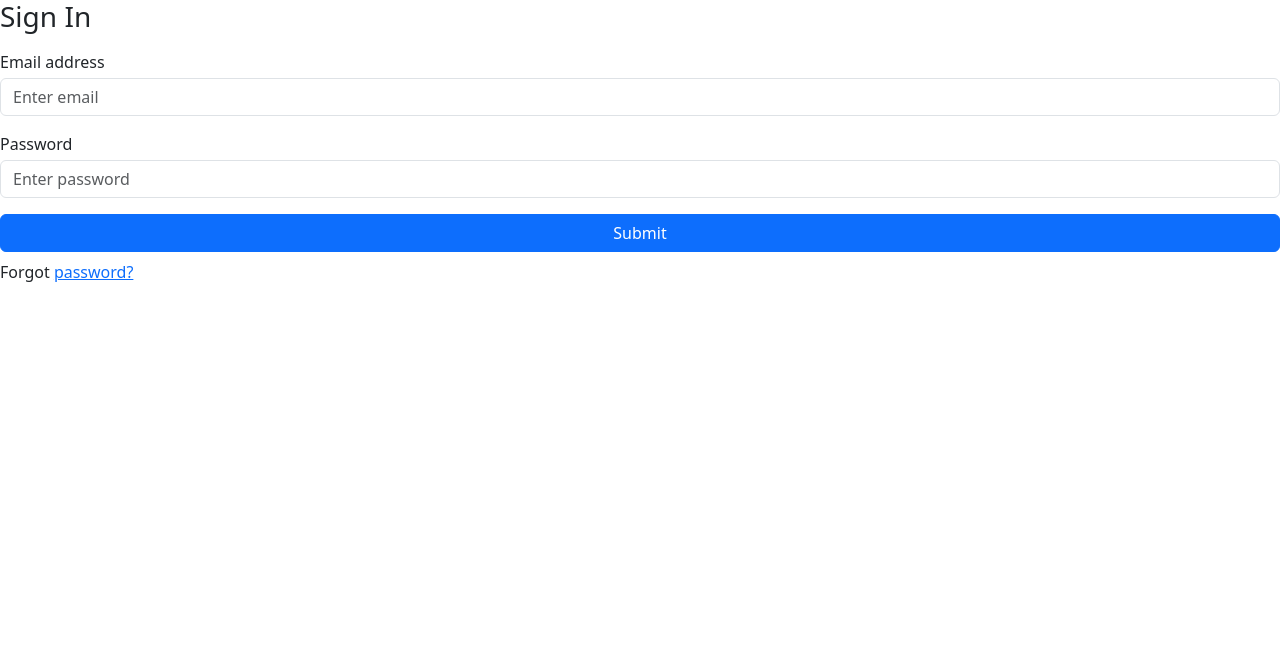
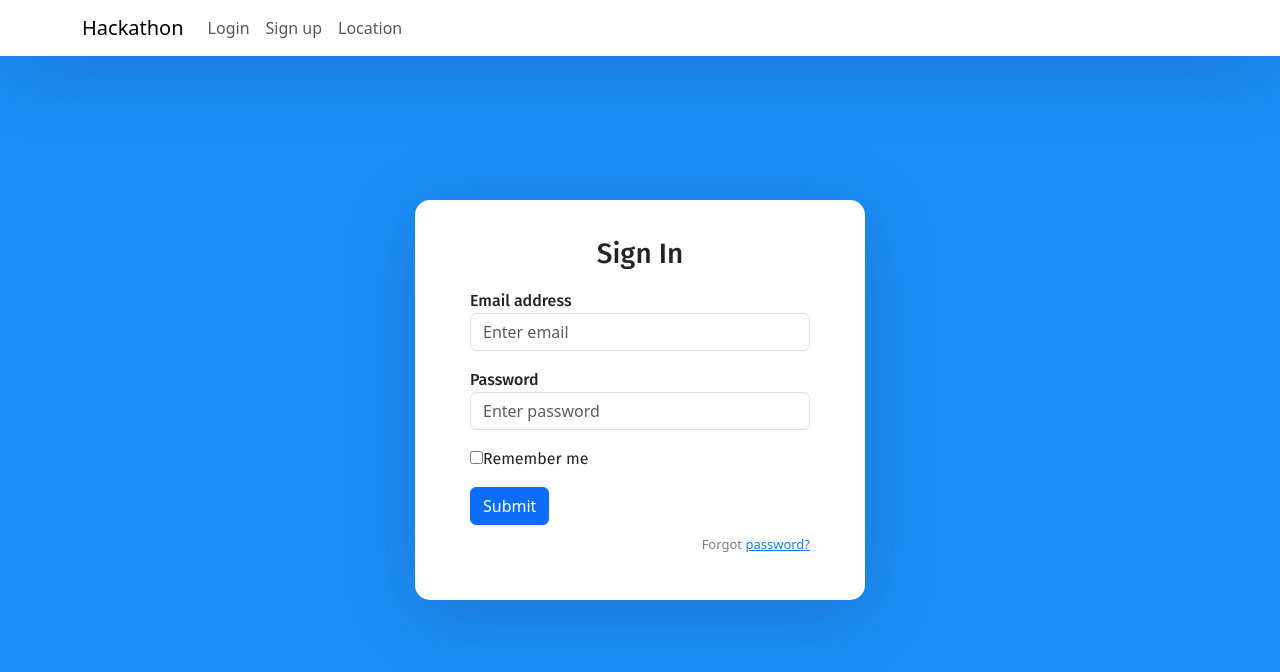
Before and after one commit to varungujarathi9/inrix-2022-hack-app, a React (Create React App) app in the folder frontend/: page / in a window 1280 px wide. Shown: the top 672 px of the page. Built offline with nearby package versions, Linux system fonts and the light colour scheme.

Commit message:
Login and Location

```diff
--- a/frontend/src/App.js
+++ b/frontend/src/App.js
@@ -1,99 +1,55 @@
-import React, { useState } from 'react';
-
-  const App = () => {
-  const [lat, setLat] = useState(null);
-  const [lng, setLng] = useState(null);
-  const [status, setStatus] = useState(null);
-
-  const getLocation = () => {
-    if (!navigator.geolocation) {
-      setStatus('Geolocation is not supported by your browser');
-    } else {
-      setStatus('Locating...');
-      navigator.geolocation.getCurrentPosition((position) => {
-        setStatus(null);
-        setLat(position.coords.latitude);
-        setLng(position.coords.longitude);
-      }, () => {
-        setStatus('Unable to retrieve your location');
-      });
-    }
-  }
-
-  return (
-    <div className="App">
-      <button onClick={getLocation}>Get Location</button>
-      <h1>Coordinates</h1>
-      <p>{status}</p>
-      {lat && <p>Latitude: {lat}</p>}
-      {lng && <p>Longitude: {lng}</p>}
-    </div>
-  );
-}
-
-export default App;
+import React from 'react'
+// import '../node_modules/bootstrap/dist/css/bootstrap.min.css'
+import "bootstrap/dist/css/bootstrap.min.css"
+import './App.css'
+import { BrowserRouter as Router, Routes, Route, Link } from 'react-router-dom'
+import Login from './Component/login'
+import SignUp from './Component/signup'
+import Location from './Location.js'
 
 
-/*import logo from './logo.svg';
-import React, { Component } from "react";
-import './App.css';
-import { geolocated } from "react-geolocated";
-
-class App extends Component {
-  render() {
-
-    // Check geolocation supported in
-    // browser or not
-    return this.props.isGeolocationAvailable ? (
-
-      // Check location is enable in
-      // browser or not
-      this.props.isGeolocationEnabled ? (
-
-        // Check coordinates of current
-        // location is available or not
-        this.props.coords ? (
-          <div>
-            <h1 style={{ color: "green" }}>GeeksForGeeks</h1>
-            <h3 style={{ color: "red" }}>
-              Current latitude and longitude of the user is
-            </h3>
-            <ul>
-              <li>latitude - {this.props.coords.latitude}</li>
-              <li>longitude - {this.props.coords.longitude}</li>
-            </ul>
+function App() {
+  return (
+    <Router>
+      <div className="App">
+        <nav className="navbar navbar-expand-lg navbar-light fixed-top">
+          <div className="container">
+            <Link className="navbar-brand" to={'/sign-in'}>
+              Hackathon
+            </Link>
+            <div className="collapse navbar-collapse" id="navbarTogglerDemo02">
+              <ul className="navbar-nav ml-auto">
+                <li className="nav-item">
+                  <Link className="nav-link" to={'/sign-in'}>
+                    Login
+                  </Link>
+                </li>
+                <li className="nav-item">
+                  <Link className="nav-link" to={'/sign-up'}>
+                    Sign up
+                  </Link>
+                </li>
+                <li className="nav-item">
+                  <Link className="nav-link" to={'/location'}>
+                    Location
+                  </Link>
+                </li>
+              </ul>
+            </div>
           </div>
-        ) : (
-          <h1>Getting the location data</h1>
-        )
-      ) : (
-        <h1>Please enable location on your browser</h1>
-      )
-    ) : (
-      <h1>Please, update your or change the browser </h1>
-    );
-  }
+        </nav>
+        <div className="auth-wrapper">
+          <div className="auth-inner">
+            <Routes>
+              <Route exact path="/" element={<Login />} />
+              <Route path="/sign-in" element={<Login />} />
+              <Route path="/sign-up" element={<SignUp />} />
+              <Route path="/location" element={<Location />} />
+            </Routes>
+          </div>
+        </div>
+      </div>
+    </Router>
+  )
 }
-
-/*function App() {
-  return (
-    <div className="App">
-      <header className="App-header">
-        <img src={logo} className="App-logo" alt="logo" />
-        <p>
-          Edit <code>src/App.js</code> and save to reload.
-        </p>
-        <a
-          className="App-link"
-          href="https://reactjs.org"
-          target="_blank"
-          rel="noopener noreferrer"
-        >
-          Learn React
-        </a>
-      </header>
-    </div>
-  );
-}*/
-
-//export default geolocated(App);
+export default App;
--- /dev/null
+++ b/frontend/src/Component/login.js
@@ -0,0 +1,53 @@
+import React, { Component } from 'react'
+import { BrowserRouter as Router, Routes, Route, Link } from 'react-router-dom'
+
+export default class login extends Component {
+  render() {
+    return (
+      <form>
+        <h3>Sign In</h3>
+        <div className="mb-3">
+          <label>Email address</label>
+          <input
+            type="email"
+            className="form-control"
+            placeholder="Enter email"
+          />
+        </div>
+        <div className="mb-3">
+          <label>Password</label>
+          <input
+            type="password"
+            className="form-control"
+            placeholder="Enter password"
+          />
+        </div>
+        <div className="mb-3">
+          <div className="custom-control custom-checkbox">
+            <input
+              type="checkbox"
+              className="custom-control-input"
+              id="customCheck1"
+            />
+            <label className="custom-control-label" htmlFor="customCheck1">
+              Remember me
+            </label>
+          </div>
+        </div>
+        <div className="d-grid">
+          {/* <button type="submit" className="btn btn-primary">
+            Submit
+          </button> */}
+          <Link className="nav-link" to={'/location'} >
+            <button type="submit" className="btn btn-primary">
+            Submit
+            </button>
+          </Link>
+        </div>
+        <p className="forgot-password text-right">
+          Forgot <a href="#">password?</a>
+        </p>
+      </form>
+    )
+  }
+}
--- /dev/null
+++ b/frontend/src/Component/signup.js
@@ -0,0 +1,46 @@
+import React, { Component } from 'react'
+export default class SignUp extends Component {
+  render() {
+    return (
+      <form>
+        <h3>Sign Up</h3>
+        <div className="mb-3">
+          <label>First name</label>
+          <input
+            type="text"
+            className="form-control"
+            placeholder="First name"
+          />
+        </div>
+        <div className="mb-3">
+          <label>Last name</label>
+          <input type="text" className="form-control" placeholder="Last name" />
+        </div>
+        <div className="mb-3">
+          <label>Email address</label>
+          <input
+            type="email"
+            className="form-control"
+            placeholder="Enter email"
+          />
+        </div>
+        <div className="mb-3">
+          <label>Password</label>
+          <input
+            type="password"
+            className="form-control"
+            placeholder="Enter password"
+          />
+        </div>
+        <div className="d-grid">
+          <button type="submit" className="btn btn-primary">
+            Sign Up
+          </button>
+        </div>
+        <p className="forgot-password text-right">
+          Already registered <a href="/sign-in">sign in?</a>
+        </p>
+      </form>
+    )
+  }
+}
--- /dev/null
+++ b/frontend/src/Location.js
@@ -0,0 +1,36 @@
+import React, { useState } from 'react';
+
+
+const Location = () => {
+  const [lat, setLat] = useState(null);
+  const [lng, setLng] = useState(null);
+  const [status, setStatus] = useState(null);
+
+  const getLocation = () => {
+    if (!navigator.geolocation) {
+      setStatus('Geolocation is not supported by your browser');
+    } else {
+      setStatus('Locating...');
+      navigator.geolocation.getCurrentPosition((position) => {
+        setStatus(null);
+        setLat(position.coords.latitude);
+        setLng(position.coords.longitude);
+      }, () => {
+        setStatus('Unable to retrieve your location');
+      });
+    }
+  }
+
+  return (
+
+    <div className="App">
+      <button onClick={getLocation}>Get Location</button>
+      <h1>Coordinates</h1>
+      <p>{status}</p>
+      {lat && <p>Latitude: {lat}</p>}
+      {lng && <p>Longitude: {lng}</p>}
+    </div>
+  );
+}
+
+export default Location;
--- a/frontend/src/Login.js
+++ b/frontend/src/Login.js
@@ -1,15 +1,17 @@
 import "bootstrap/dist/css/bootstrap.min.css"
 import React, { useState } from 'react';
-import {Routes, Route, useNavigate} from 'react-router-dom';
+import {Routes, Route, useNavigate, Navigate, redirect} from 'react-router-dom';
 import App from './App';
 
-export default function (props) {
+const Login = (props) => {
 
     let [authMode, setAuthMode] = useState("signin")
 
+     const navigate = useNavigate();
+     const clicksubmit = () => {
 
-
-
+       navigate('/Location');
+     }
 
     const changeAuthMode = () => {
       setAuthMode(authMode === "signin" ? "signup" : "signin")
@@ -38,7 +40,7 @@
               />
             </div>
             <div className="d-grid gap-2 mt-3">
-              <button type="submit" className="btn btn-primary">
+              <button type="submit" className="btn btn-primary" onClick = {clicksubmit}>
                 Submit
               </button>
             </div>
@@ -87,7 +89,7 @@
                 />
               </div>
               <div className="d-grid gap-2 mt-3">
-                <button type="submit" className="btn btn-primary">
+                <button type="submit" className="btn btn-primary" onClick = {clicksubmit}>
                   Submit
                 </button>
               </div>
@@ -99,3 +101,6 @@
         </div>
       )
   }
+
+
+  export default Login;
--- a/frontend/src/index.css
+++ b/frontend/src/index.css
@@ -1,4 +1,67 @@
+@import url('https://fonts.googleapis.com/css?family=Fira+Sans:400,500,600,700,800');
+* {
+  box-sizing: border-box;
+}
 body {
+  background: #1C8EF9 !important;
+  min-height: 100vh;
+  display: flex;
+  font-weight: 400;
+  font-family: 'Fira Sans', sans-serif;
+}
+h1,h2,h3,h4,h5,h6,label,span {
+  font-weight: 500;
+  font-family: 'Fira Sans', sans-serif;
+}
+body, html, .App, #root, .auth-wrapper {
+  width: 100%;
+  height: 100%;
+}
+.navbar-light {
+  background-color: #ffffff;
+  box-shadow: 0px 14px 80px rgba(34, 35, 58, 0.2);
+}
+.auth-wrapper {
+  display: flex;
+  justify-content: center;
+  flex-direction: column;
+  text-align: left;
+}
+.auth-inner {
+  width: 450px;
+  margin: auto;
+  background: #ffffff;
+  box-shadow: 0px 14px 80px rgba(34, 35, 58, 0.2);
+  padding: 40px 55px 45px 55px;
+  border-radius: 15px;
+  transition: all .3s;
+}
+.auth-wrapper .form-control:focus {
+  border-color: #167bff;
+  box-shadow: none;
+}
+.auth-wrapper h3 {
+  text-align: center;
+  margin: 0;
+  line-height: 1;
+  padding-bottom: 20px;
+}
+.custom-control-label {
+  font-weight: 400;
+}
+.forgot-password,
+.forgot-password a {
+  text-align: right;
+  font-size: 13px;
+  padding-top: 10px;
+  color: #7f7d7d;
+  margin: 0;
+}
+.forgot-password a {
+  color: #167bff;
+}
+
+/* body {
   margin: 0;
   font-family: -apple-system, BlinkMacSystemFont, 'Segoe UI', 'Roboto', 'Oxygen',
     'Ubuntu', 'Cantarell', 'Fira Sans', 'Droid Sans', 'Helvetica Neue',
@@ -10,4 +73,4 @@
 code {
   font-family: source-code-pro, Menlo, Monaco, Consolas, 'Courier New',
     monospace;
-}
+} */
--- a/frontend/src/index.js
+++ b/frontend/src/index.js
@@ -4,12 +4,15 @@
 import App from './App';
 import Login from './Login';
 import reportWebVitals from './reportWebVitals';
+import {Routes, Route, useNavigate, Navigate, redirect} from 'react-router-dom';
 
 const root = ReactDOM.createRoot(document.getElementById('root'));
 root.render(
   <React.StrictMode>
-    <Login />
+    <App/>
   </React.StrictMode>
+
+
 );
 
 // If you want to start measuring performance in your app, pass a function
```
Also changed, not shown: 1 other file (tests, documents, lock files or other folders).
